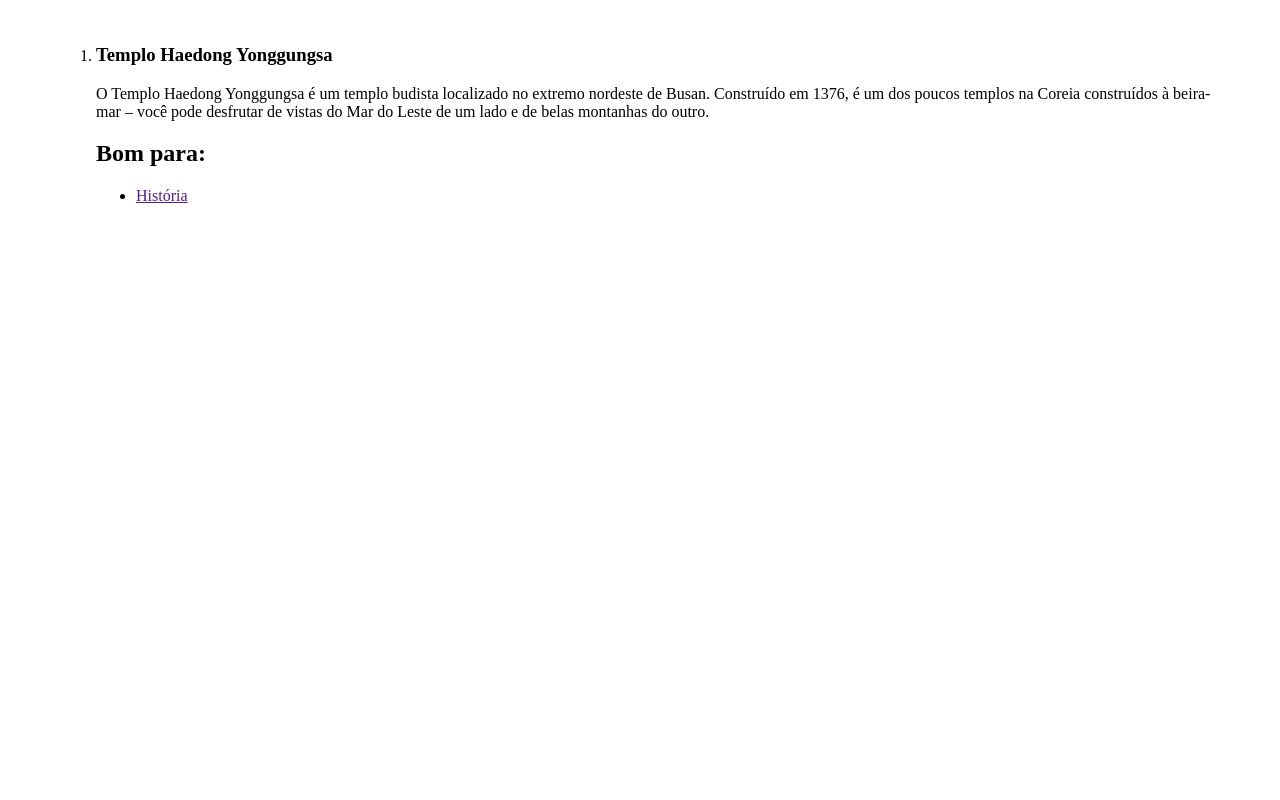
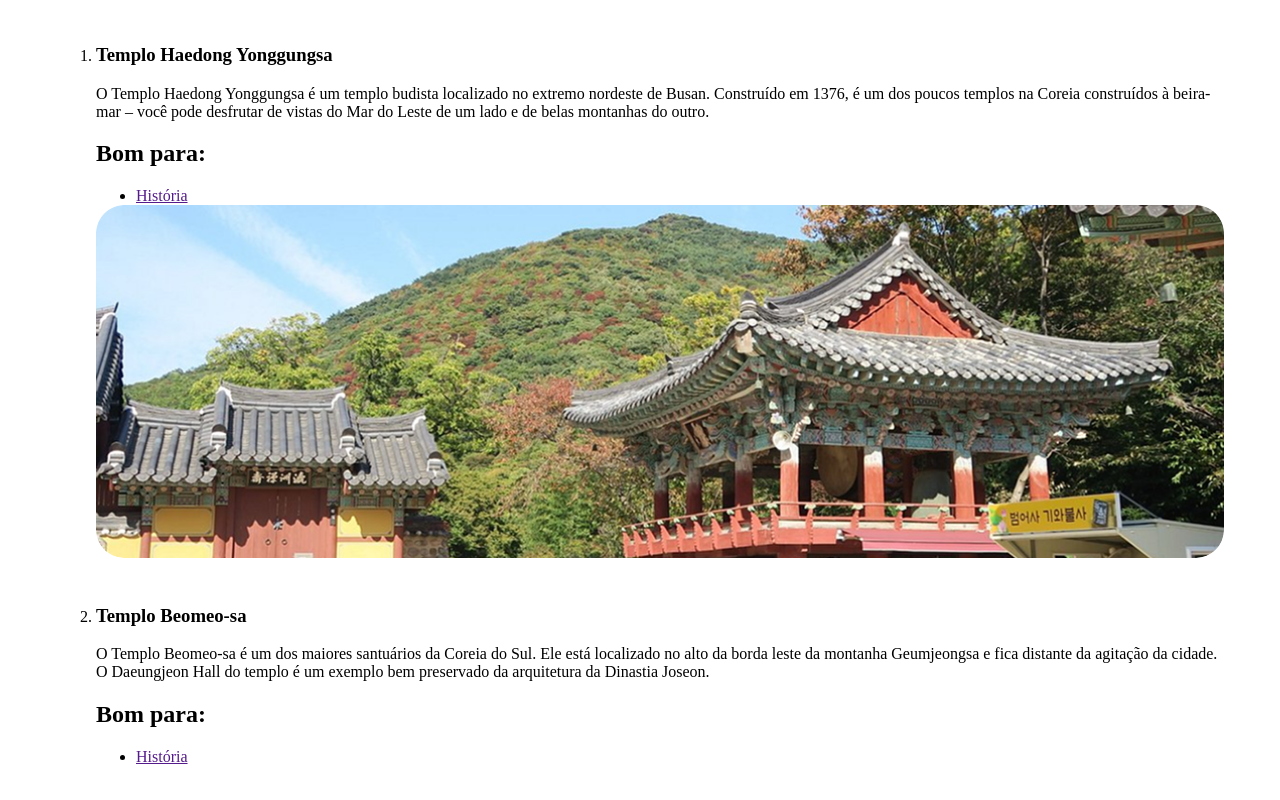
Before and after one commit to maathxx/projeto-pageturismo, a plain HTML site: page index.html in a window 1280 px wide. Shown: the part 1686-2486 px from the top of the page. Before the commit the page ends 1979 px from the top, so only its background shows below. Drawn offline with Linux system fonts and the light colour scheme.

Commit message:
adicionei informações sobre o segundo templo

```diff
--- a/index.html
+++ b/index.html
@@ -61,6 +61,22 @@
                     </li>
                 </ul>
 
+                <img src="assets/image 3.png" alt="Imagem do Segundo Templo">
+                <li>
+                    <h3>Templo Beomeo-sa</h3>
+                </li>
+
+                <p>
+                    O Templo Beomeo-sa é um dos maiores santuários da Coreia do Sul. Ele está localizado no alto da borda leste da montanha Geumjeongsa e fica distante da agitação da cidade. O Daeungjeon Hall do templo é um exemplo bem preservado da arquitetura da Dinastia Joseon.
+                </p>
+
+                <h2>Bom para:</h2>
+                <ul>
+                    <li type="disc">
+                        <a href="">História</a>
+                    </li>
+                </ul>
+
             </ol>
 
            </div>
```
